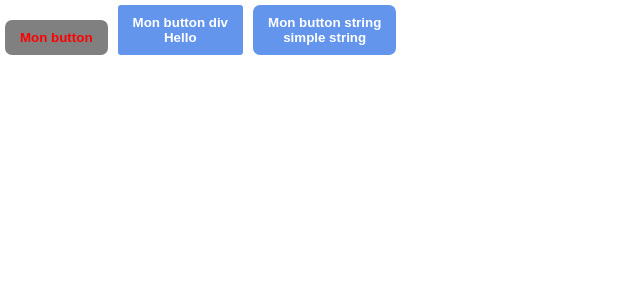
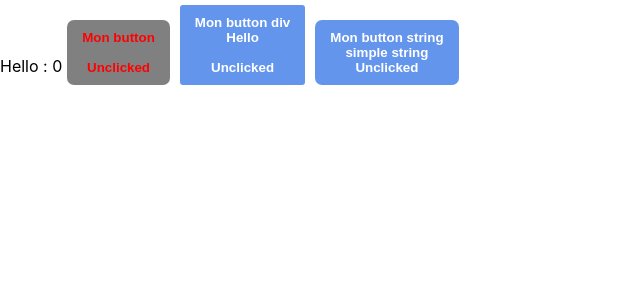
Before and after one commit to gourgan/ReactProject0, a React (Create React App) app: page / in a window 1280 px wide. Shown: the top 300 px of the page, without its empty margins (0-640 px from the left). Built offline with nearby package versions, Linux system fonts and the light colour scheme.

Commit message:
Adding simple state management

```diff
--- a/src/App/App.tsx
+++ b/src/App/App.tsx
@@ -1,15 +1,19 @@
-import React from "react";
+import React, {useState} from "react";
 import "./App.css";
 import Button from "./component/Button/Button";
 
 function App() {
+  const  [nbClick, setNbClick] = useState(0);
+
   return (
     <div className="App">
+      Hello : {nbClick}
       <Button
         text="Mon button"
         bgColor="Grey"
         clickEvent={(arg: any) => {
-          console.log(arg);
+          setNbClick(nbClick + 1);
+          console.log(nbClick);
         }}
         type="submit"
         color="red"
--- a/src/App/component/Button/Button.js
+++ b/src/App/component/Button/Button.js
@@ -1,7 +1,8 @@
-import React from "react";
+import React, { useState } from "react";
 import style from "./Button.module.css";
 import PropTypes from "prop-types";
 function Button(props) {
+  const [clicked, setClicked] = useState(false);
   return (
     <button
       className={style.Button}
@@ -12,12 +13,18 @@ function Button(props) {
         color: props.color,
       }}
       onClick={(args) => {
+        setClicked(true);
+        setTimeout(() => {
+          setClicked(false);
+        }, 1000);
         props.clickEvent("hello");
       }}
     >
       {props.text}
       <br />
       {props.children}
+      <br />
+      {clicked ? "Clicked" : "Unclicked"}
     </button>
   );
 }
--- a/src/App/component/Button/Button.module.css
+++ b/src/App/component/Button/Button.module.css
@@ -10,3 +10,7 @@
   margin-bottom: 20px;
   cursor: pointer;
 }
+.Button.clicked{
+    box-shadow: 10px 10px 15px grey;
+    border: outset yellow;
+}
```
